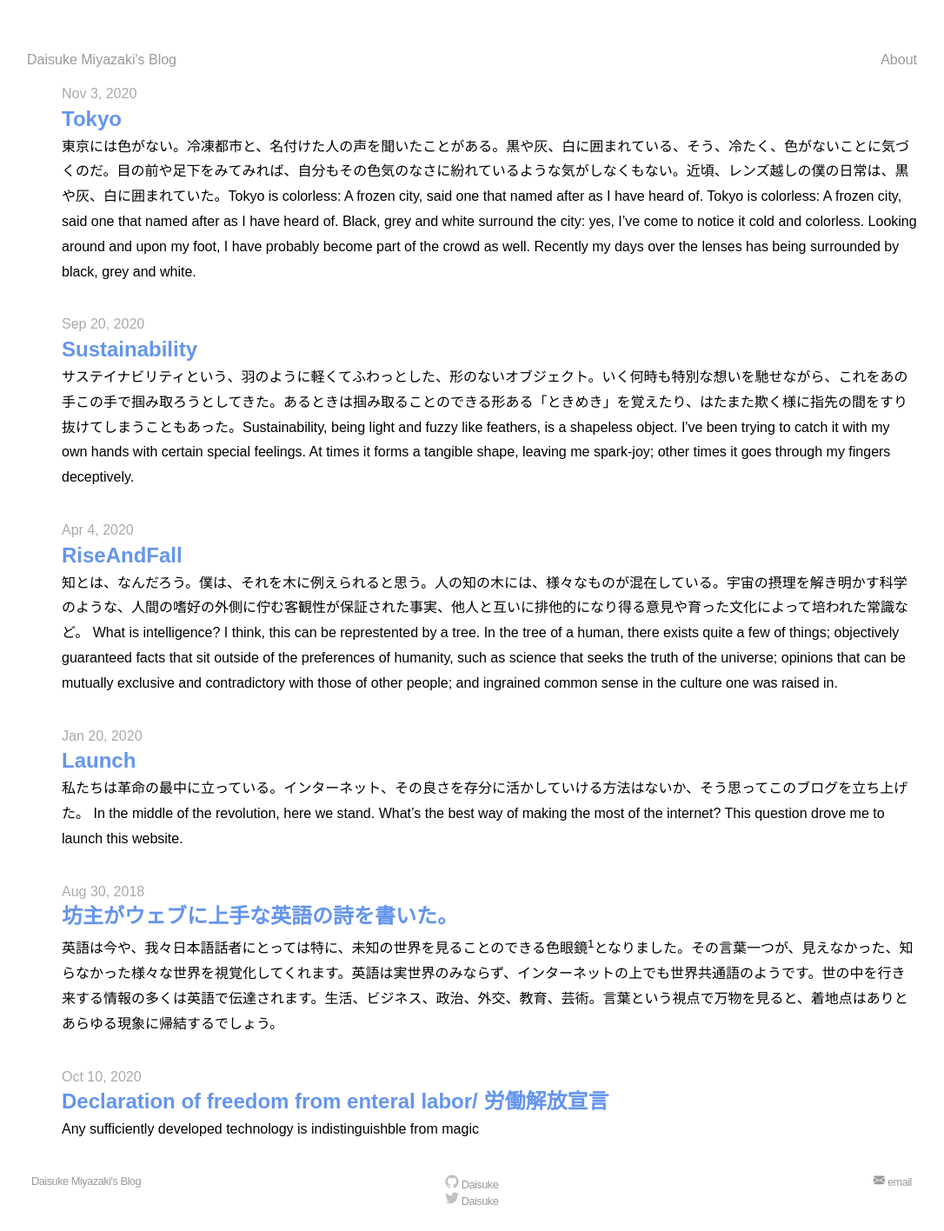
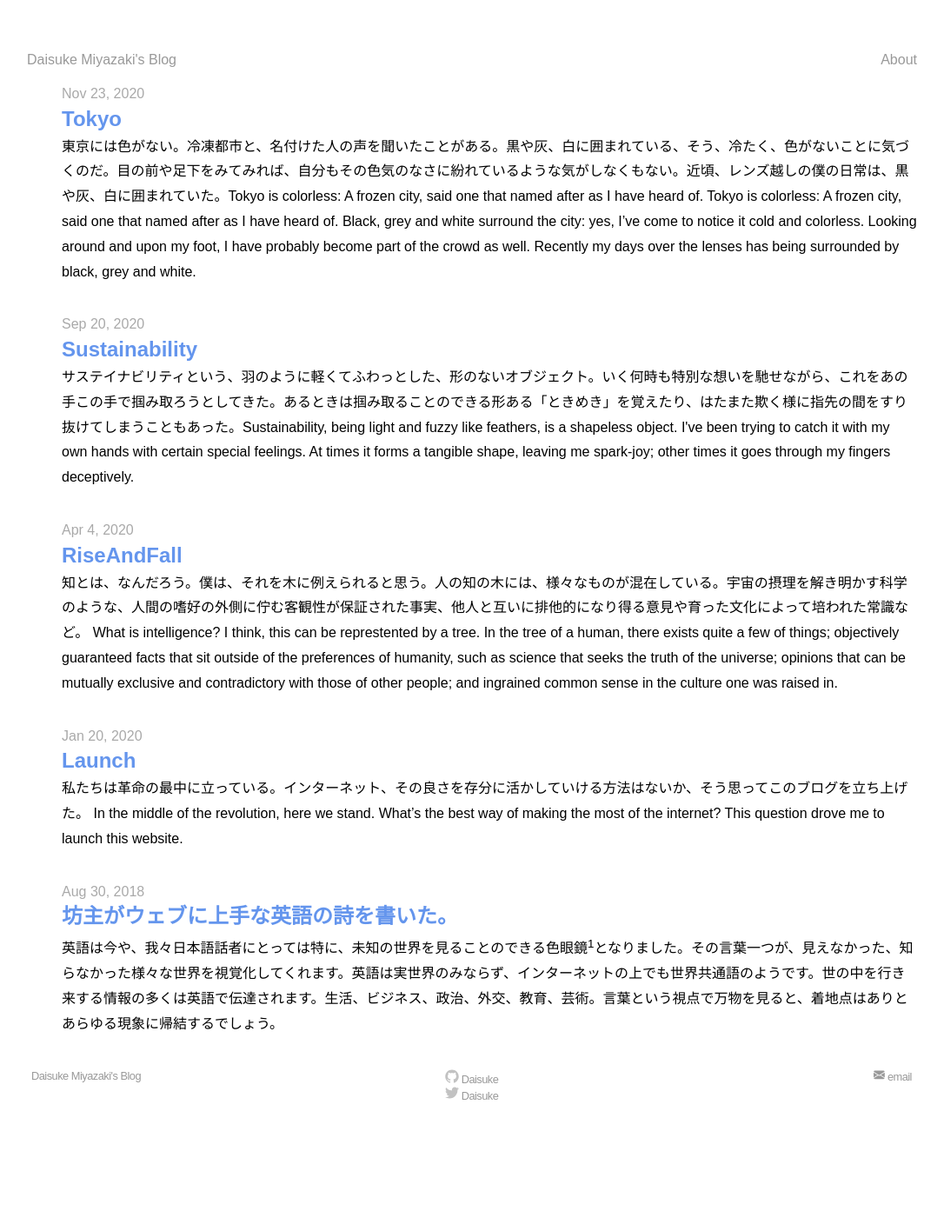
Before and after one commit to DaisukeMiyazaki/DaisukeMiyazaki.github.io, a Jekyll site: the page built from package/README.md, in a window 1280 px wide. Shown: the whole page at 87% size, without its empty margins (97-1183 px from the left). Built offline with Jekyll 4.4.1, drawn with Linux system fonts in a browser that asks for light colours; our own code applies the rules of GitHub Pages for plain Markdown files; after the commit the page ends 1295 px from its top, so only the background shows below that; some of the changed lines change nothing that is shown.

Commit message:
minor adjustment

```diff
--- a/_posts/2020-10-10-engineering.md
+++ /dev/null
@@ -1,65 +0,0 @@
----
-layout: post
-date: 2020-10-10
-title: Declaration of freedom from enteral labor/ 労働解放宣言
-excerpt: "Any sufficiently developed technology is indistinguishble from magic"
-tag: engineering
----
-
-皿洗いとは、人間が歯ブラシを握る回数くらい重なる。子供の頃、両親があなたのために洗ってくれた皿。大人になると、いつの間にかその仕事は自分の仕事に変わる。
-
-最近、引っ越した。１LDKというのだろうか。キッチンはとても小さいのだ。一人暮らしだと、スペースが少ない。その結果、皿を置く場所代わりになる。顔を洗ったり歯を磨いたりするのは、私の生活においてはすべて流しでやっている。これは、ベアジョンソンさんのゼロウェイストホームからのアイデアを拝借している。
-
-大掛かりなものをおけないけれど、2〜3人暮らし用だという食洗機は45cm x 45cm x 45cm。価格はおよそ3万円である。
-
-節水可能なのだ
-
-お皿をたくさん持てるようになる。変化を楽しめるようになる、たくさん持つこととサステイナビリティの親和性はそこまで高いわけではないけれど。こだわりをもっていろんなアイテムを持てるのは良いことである。
-
-洗えないものもある。
-持っているものは運命共同体と諦めて、どんどん入れている最中。
-
-ポモロードサイクル。
-25分が累積すると、結構たくさんの時間に変わる。その時間を他のタスクに当てられる。
-時間に焦点を置けば、大切であろうタスクにもっと時間を割くこともできる。
-皿を洗うときに
-ラジオをきく
-人と話す
-歌う
-
-など、違うことをするのが好き、という人もいるだろう。また、その時間が精神統一にはとても良い、と言う人もいるのだ。
-
-一日に皿洗いに費やす時間と、なんどもやってくるという反復的なタスクに嫌気がさすのであれば。
-
-それを自分でインストールすることもできる。やってみたエンジニアリングトリックはこちら。
-
-本来、水道工事などを伴うタイプの食洗機は、洗浄に対して使う水を外から入れる必要がある。ただ、冷蔵庫の上にあるような場合（自分の場合は、ここ以外に置くところがない。）、重力の影響で、5リットルもの水を注入するのは
-
-きつい
-スペースがない
-
-という問題点がある。ここに、着脱式のホースを接続するのだ。その結果、使用するときにはホースの口を当てれば良いだけである。
-
-水は重力の位置エネルギーによって移動する。つまり、高いところから低いところに落ちるのだ。高い場所にあるのは、位置によるエネルギー（つまり、重力による位置エネルギー）を持っている。これと同じ原理で、水力発電などは行われている。
-
-ホースの中にある水は、この原理で少しでも高さの低いところにむかって流れ出す。
-
-ホースの先端に、L字型のジョイントをつける。ホースとその先は、専用の金具で締める（力学的機構は、ネジを回すたびに締め付けの強度があがるというもの）。これによって、給水時の負担を減らすのだ。
-
-
-改善点として挙げられると思うのは
-
-大きさ→空間的にしょうがないものはあるとは思うものの、やはり大きい。
-筐体の大きさが大きいため、扉の開け閉めをする際に、棚ごと持っていかれそうになること。
-
-ロボットを人間が作りだす意味とは、どこにあるだろうか？
-反復的な仕事を、人間の代わりに行うことである。
-
-汎用人工知能が労働にとり変わって、すべての労働を人間から解放してくれるというネタはよく、メディアに取り上げられる。しかし今の段階でも、機械の限界値をよく見定め、かつ今の機械できる最善を見つけ、1人のユーザーとしての視座を還元できる世の中に居る。
-
-使ってみて
-
-あれ、やったほうが早くない？つまり、一回の皿洗いにかかる時間が、本当は５分だった。
-大きなものは洗えないので、カレーを作ったあとの鍋。コメをといだ後の器などは、スポンジを用いて洗わざるをえなくなる。
-
-それでも、選択肢として常にあることは楽である。
--- a/_posts/2020-11-22-tokyo.md
+++ b/_posts/2020-11-23-tokyo.md
@@ -1,6 +1,6 @@
 ---
 layout: post
-date: 2020-11-03
+date: 2020-11-23
 title: Tokyo
 excerpt: "東京には色がない。冷凍都市と、名付けた人の声を聞いたことがある。黒や灰、白に囲まれている、そう、冷たく、色がないことに気づくのだ。目の前や足下をみてみれば、自分もその色気のなさに紛れているような気がしなくもない。近頃、レンズ越しの僕の日常は、黒や灰、白に囲まれていた。Tokyo is colorless: A frozen city, said one that named after as I have heard of. Tokyo is colorless: A frozen city, said one that named after as I have heard of. Black, grey and white surround the city: yes, I’ve come to notice it cold and colorless. Looking around and upon my foot, I have probably become part of the crowd as well. Recently my days over the lenses has being surrounded by black, grey and white.
 "
```
